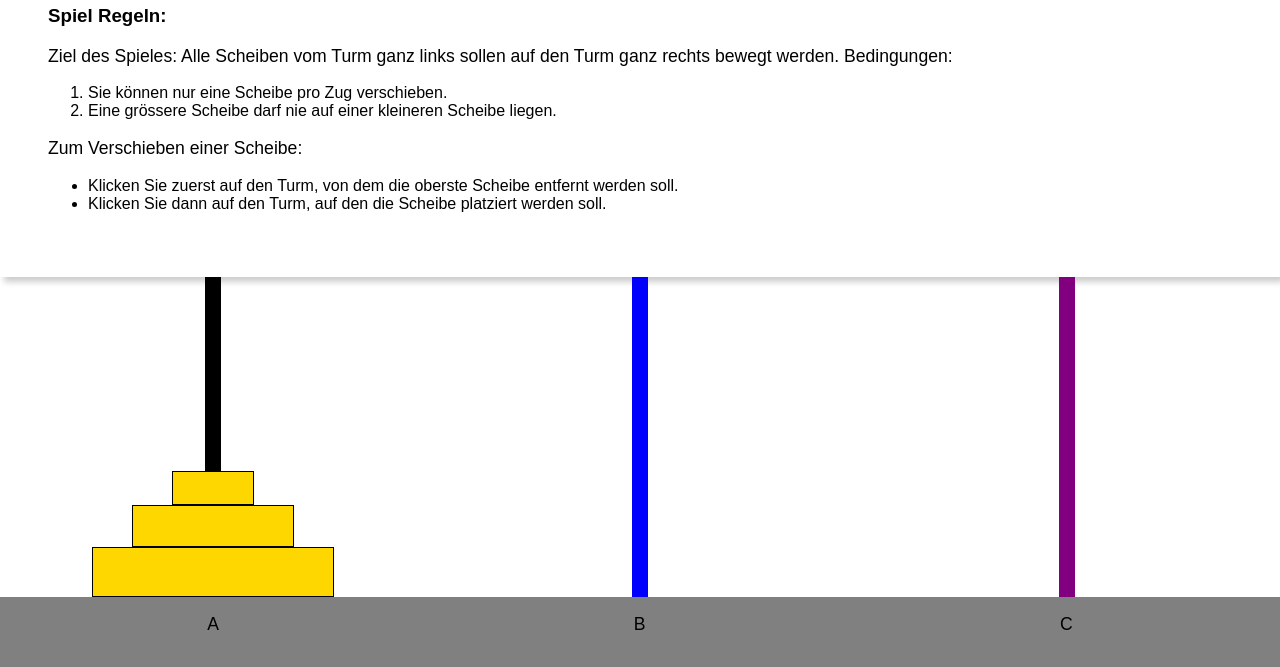
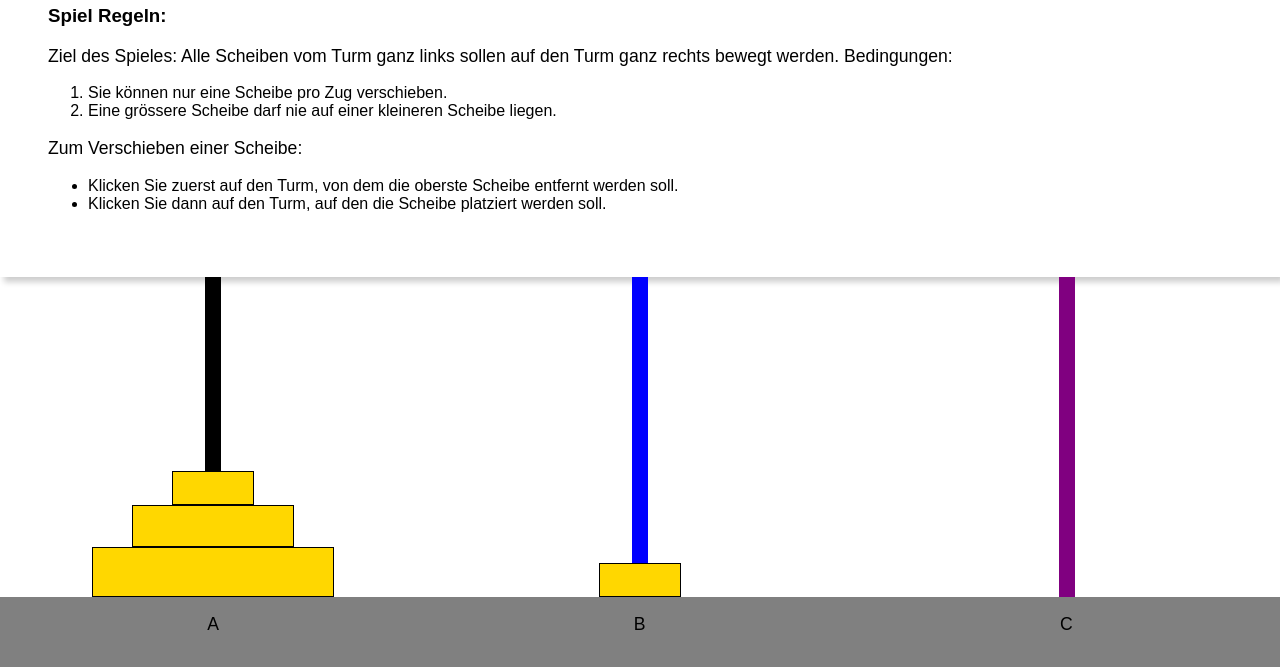
Before and after one commit to Brianquant/tower-of-hanoi, a plain HTML site: page index.html in a window 1280 px wide. Both pictures are taken after a click on the element 639 px from the left and 569 px from the top of the page. Shown: the part 133-800 px from the top of the page. Drawn offline with Linux system fonts and the light colour scheme.

Commit message:
added copy disc func

```diff
--- a/css/main.scss
+++ b/css/main.scss
@@ -72,11 +72,19 @@ a {
             background-color: blue;
             width: 1rem;
             height: 20rem;
+            display: flex;
+            flex-direction: column;
+            justify-content: flex-end;
+            align-items: center;
         }
         #tower-C {
             background-color: purple;
             width: 1rem;
             height: 20rem;
+            display: flex;
+            flex-direction: column;
+            justify-content: flex-end;
+            align-items: center;
         }
     }
 
--- a/main.js
+++ b/main.js
@@ -1,10 +1,13 @@
-// Define discs
+// Define global vars
 const disc_1 = document.getElementById("disc-1");
 const disc_2 = document.getElementById("disc-2");
 const disc_3 = document.getElementById("disc-3");
-console.log(disc_1.dataset.indexNumber);
-console.log(disc_2.dataset.indexNumber);
-console.log(disc_3.dataset.indexNumber);
+
+const tower_A = document.getElementById("tower-A");
+const tower_B = document.getElementById("tower-B");
+const tower_C = document.getElementById("tower-C");
+
+// Copy disc
 
 // Move possibilities
 
@@ -22,3 +25,14 @@ function moveDisc_3(xAxis, yAxis) {
 }
 
 moveDisc_3(224, 400);
+
+// Add disc to Peg B
+function copyDisc() {
+    tower_B.addEventListener("click", function () {
+        const cloneDisc = disc_3.cloneNode(true);
+        tower_B.appendChild(cloneDisc);
+        console.log(tower_B);
+    });
+}
+
+copyDisc();
```
Also changed, not shown: css/main.css, 1 other file.
